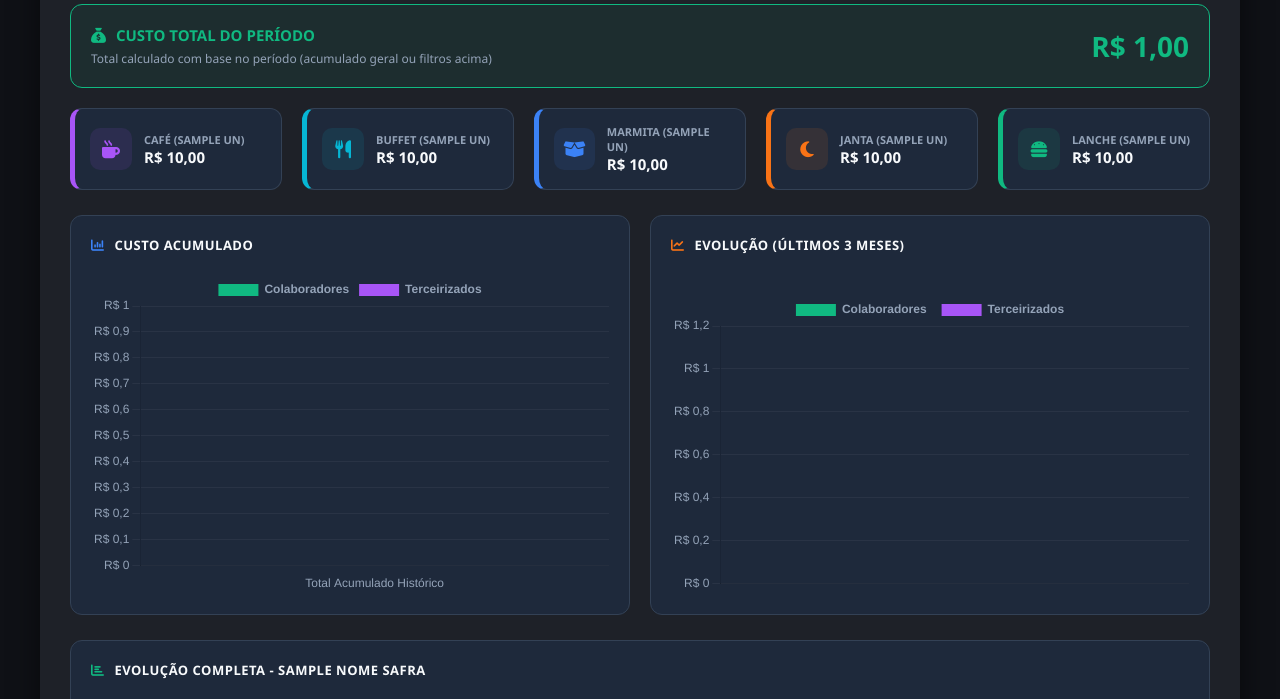
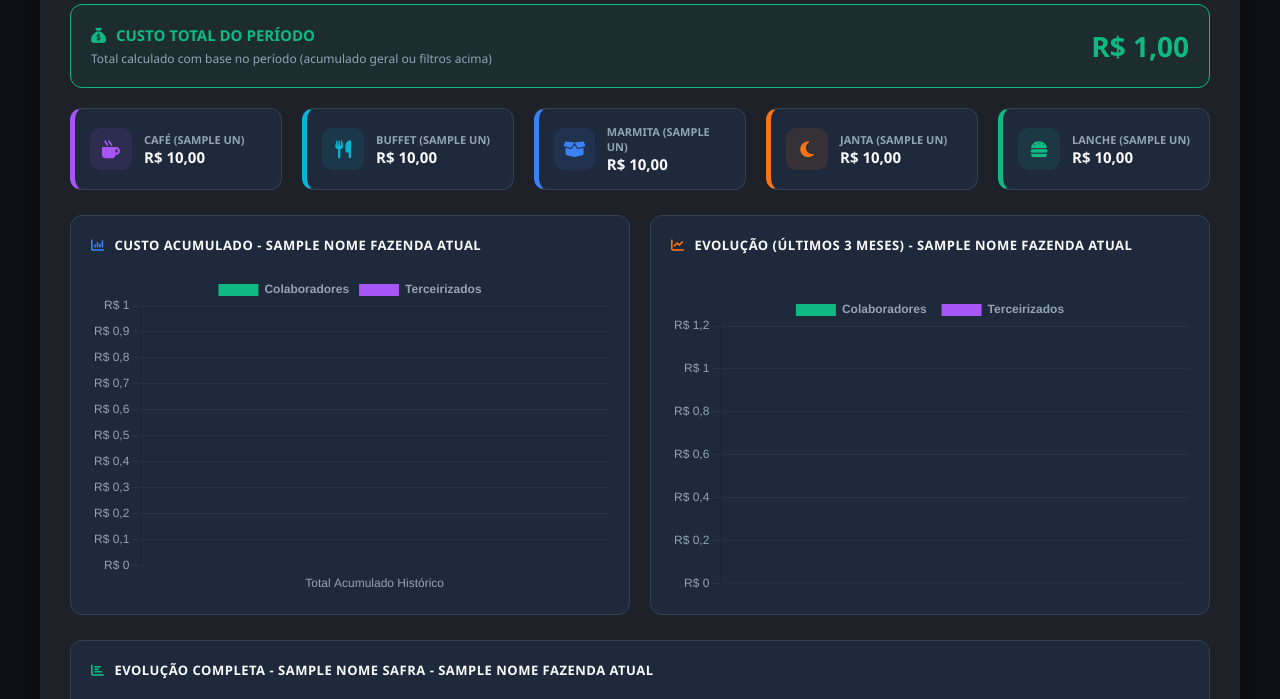
Before and after one commit to NisioH/sistema_refeicoes, a Django app: template refeicoes/templates/refeicoes/dashboard.html in a window 1280 px wide. Shown: the part 257-956 px from the top of the page. Run offline with Django 5.2, Linux system fonts and the light colour scheme; tables that the repository leaves empty hold one stand-in row (values such as "Sample post"); the template is opened without the code that fills it: values that come from a table or form of the project are taken from there, most other values are stand-ins (such as "Sample title", 1, 10 or a date in 2020).

Commit message:
Nomes nos gráficos

```diff
--- a/refeicoes/templates/refeicoes/dashboard.html
+++ b/refeicoes/templates/refeicoes/dashboard.html
@@ -178,7 +178,8 @@
             border-radius: 12px; padding: 20px;">
                 <h3 style="color: var(--text-color); font-size: 13px; text-transform: uppercase;
                 margin-bottom: 20px; font-weight: 600; letter-spacing: 0.5px;">
-                    <i class="fa-solid fa-chart-column" style="color: #3b82f6; margin-right: 6px;"></i> Custo Acumulado
+                    <i class="fa-solid fa-chart-column" style="color: #3b82f6;
+                    margin-right: 6px;"></i> Custo Acumulado - {{ nome_fazenda_atual }}
                 </h3>
                 <div style="position: relative; height: 320px; width: 100%;">
                     <canvas id="chartAcumuladoPeriodo"></canvas>
@@ -189,8 +190,8 @@
             border-radius: 12px; padding: 20px;">
                 <h3 style="color: var(--text-color); font-size: 13px; text-transform: uppercase;
                 margin-bottom: 20px; font-weight: 600; letter-spacing: 0.5px;">
-                    <i class="fa-solid fa-chart-line" style="color: #f97316; margin-right:
-                    6px;"></i> Evolução (Últimos 3 Meses)
+                    <i class="fa-solid fa-chart-line" style="color: #f97316;
+                    margin-right: 6px;"></i> Evolução (Últimos 3 Meses) - {{ nome_fazenda_atual }}
                 </h3>
                 <div style="position: relative; height: 320px; width: 100%;">
                     <canvas id="chart3Meses"></canvas>
@@ -203,7 +204,7 @@
             <h3 style="color: var(--text-color); font-size: 13px; text-transform: uppercase;
             margin-bottom: 20px; font-weight: 600; letter-spacing: 0.5px;">
                 <i class="fa-solid fa-bar-chart" style="color: #10b981;
-                margin-right: 6px;"></i> Evolução Completa - {{ nome_safra }}
+                margin-right: 6px;"></i> Evolução Completa - {{ nome_safra }} - {{ nome_fazenda_atual }}
             </h3>
             <div style="position: relative; height: 350px; width: 100%;">
                 <canvas id="graficoComparativoBarras"></canvas>
--- a/refeicoes/views.py
+++ b/refeicoes/views.py
@@ -173,8 +173,13 @@
     registros = RegistroRefeicao.objects.all()
 
     fazenda_id = request.GET.get('fazenda')
+    nome_fazenda_atual = "Todas as Fazendas"
+
     if fazenda_id:
         registros = registros.filter(fazenda_id=fazenda_id)
+        fazenda_selecionada = Fazenda.objects.filter(id=fazenda_id).first()
+        if fazenda_selecionada:
+            nome_fazenda_atual = fazenda_selecionada.nome
 
     data_inicio = request.GET.get('data_inicio')
     data_fim = request.GET.get('data_fim')
@@ -302,6 +307,7 @@
         'qtds_terceirizados': json.dumps(qtds_terceirizados),
 
         'nome_safra': nome_safra,
+        'nome_fazenda_atual': nome_fazenda_atual,
         'fazendas_disponiveis': Fazenda.objects.all(),
         'filtros': request.GET
     }
```
